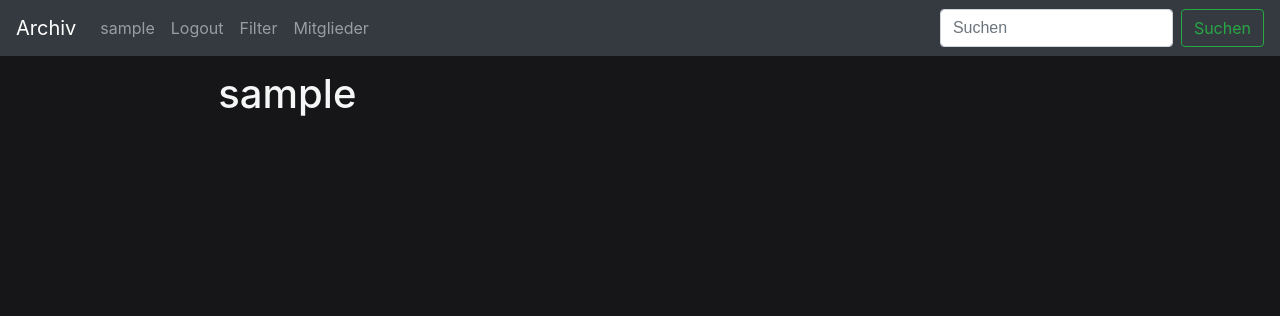
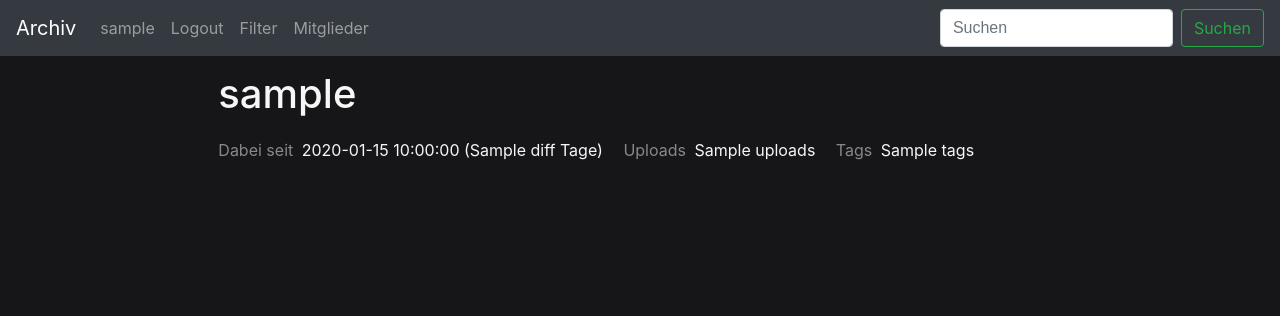
Before and after one commit to DerNiccoo/OnlineArchive, a Flask app: template app/templates/profile.html in a window 1280 px wide. Shown: the top 316 px of the page. Run offline with Flask 2, Linux system fonts and the light colour scheme; a user stored in the database is signed in; tables that the repository leaves empty hold one stand-in row (values such as "Sample post"); the template is opened without the code that fills it: most values are stand-ins (such as "Sample title", 1, 10 or a date in 2020); some libraries are stand-ins or nearby versions.

Commit message:
added user statistics

```diff
--- a/app/routes.py
+++ b/app/routes.py
@@ -15,6 +15,7 @@ from app.thumbnail_image import create_thumbnail
 
 import os
 import time
+import datetime
 from shutil import copyfile
 
 @app.route("/")
@@ -311,7 +312,13 @@ def profile(username):
   profile_user = AccountQuery.get_User(username)
   profile_user.password_hash = None
 
-  return render_template('profile.html', current_user = current_user, profile_user = profile_user)
+  uploads = ImageQuery.count_uploads_from_user(profile_user.username)
+  tags = Image_TextQuery.count_tags_from_user(profile_user.username)
+
+  created_at = profile_user.created_at.strftime("%d.%m.%Y")
+  diff = (datetime.datetime.now() - profile_user.created_at).days
+
+  return render_template('profile.html', current_user = current_user, profile_user = profile_user, uploads=uploads, tags=tags, created_at=created_at, diff=diff)
 
 @app.route('/getPermissions', methods=['POST'])
 @login_required
--- a/app/static/style.css
+++ b/app/static/style.css
@@ -401,6 +401,20 @@ ul.permissions .permission {
   color: var(--theme-secondary-color);
 }
 
+.tab-bar {
+  padding: 12px 0;
+  font-size: 16px;
+}
+
+.tab-bar span {
+  color: #888;
+}
+
+.tab-bar em {
+  font-style: normal;
+  margin-right: 16px;
+  margin-left: 4px;
+}
 /* Profile Region End */
 
 /* Member Region START */
--- a/app/templates/profile.html
+++ b/app/templates/profile.html
@@ -5,6 +5,20 @@
 
   <div class="user-stats">
     <!-- Hier soll später stehen: Dabei seit, Hochlads, anzahl gesetzter Tags, Rank -->
+    <div class="tab-bar">
+      {% if created_at is defined and diff is defined %}
+      <span>Dabei seit </span>
+      <em>{{ created_at }} ({{diff}} Tage)</em>
+      {% endif %}
+      {% if uploads is defined %}
+      <span>Uploads</span>
+      <em>{{ uploads }}</em>
+      {% endif %}
+      {% if tags is defined %}
+      <span>Tags</span>
+      <em>{{ tags }}</em>
+      {% endif %}
+    </div>
   </div>
 
   {% if profile_user.username == current_user.username %}
```
Also changed, not shown: app/models.py (+10 -0 lines).
